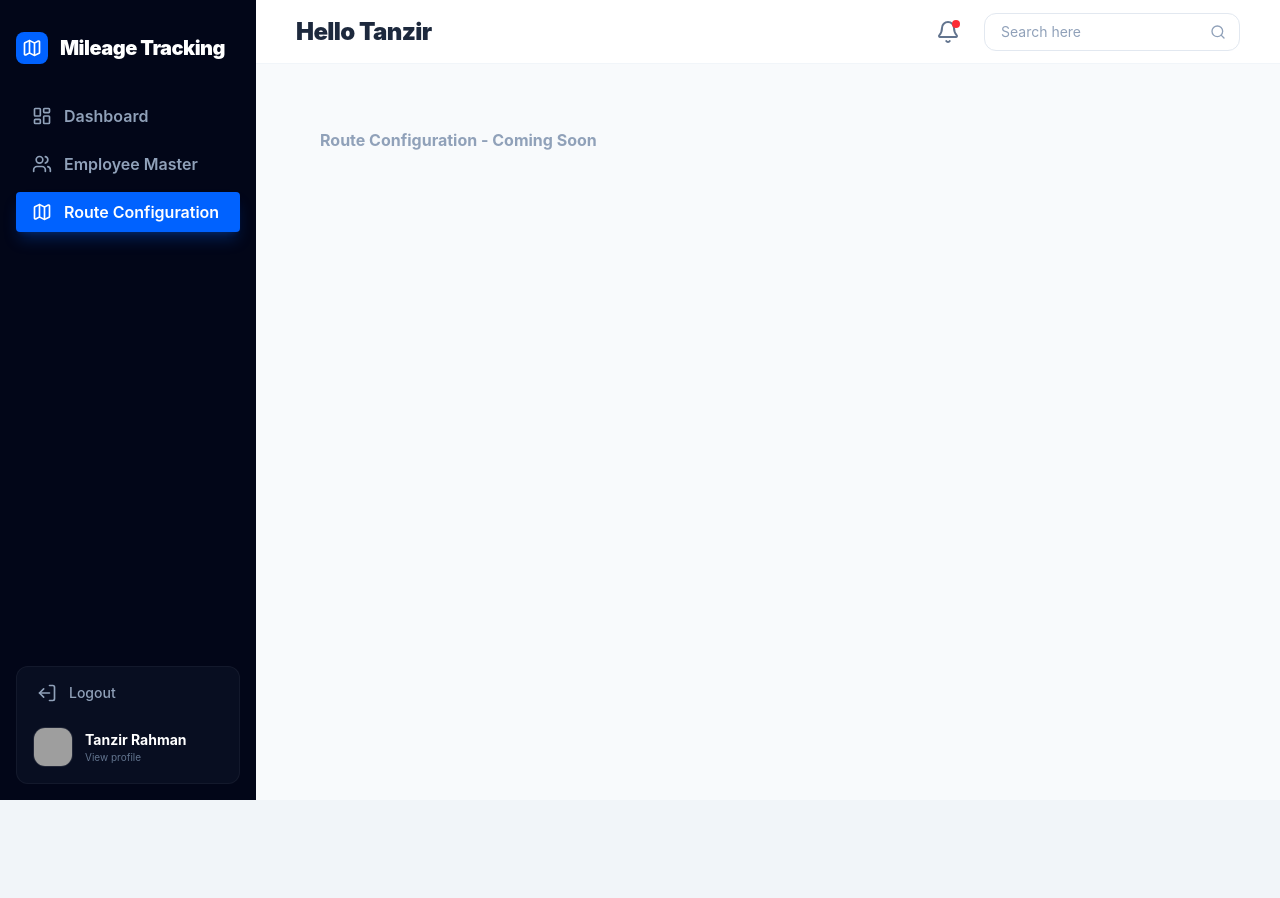
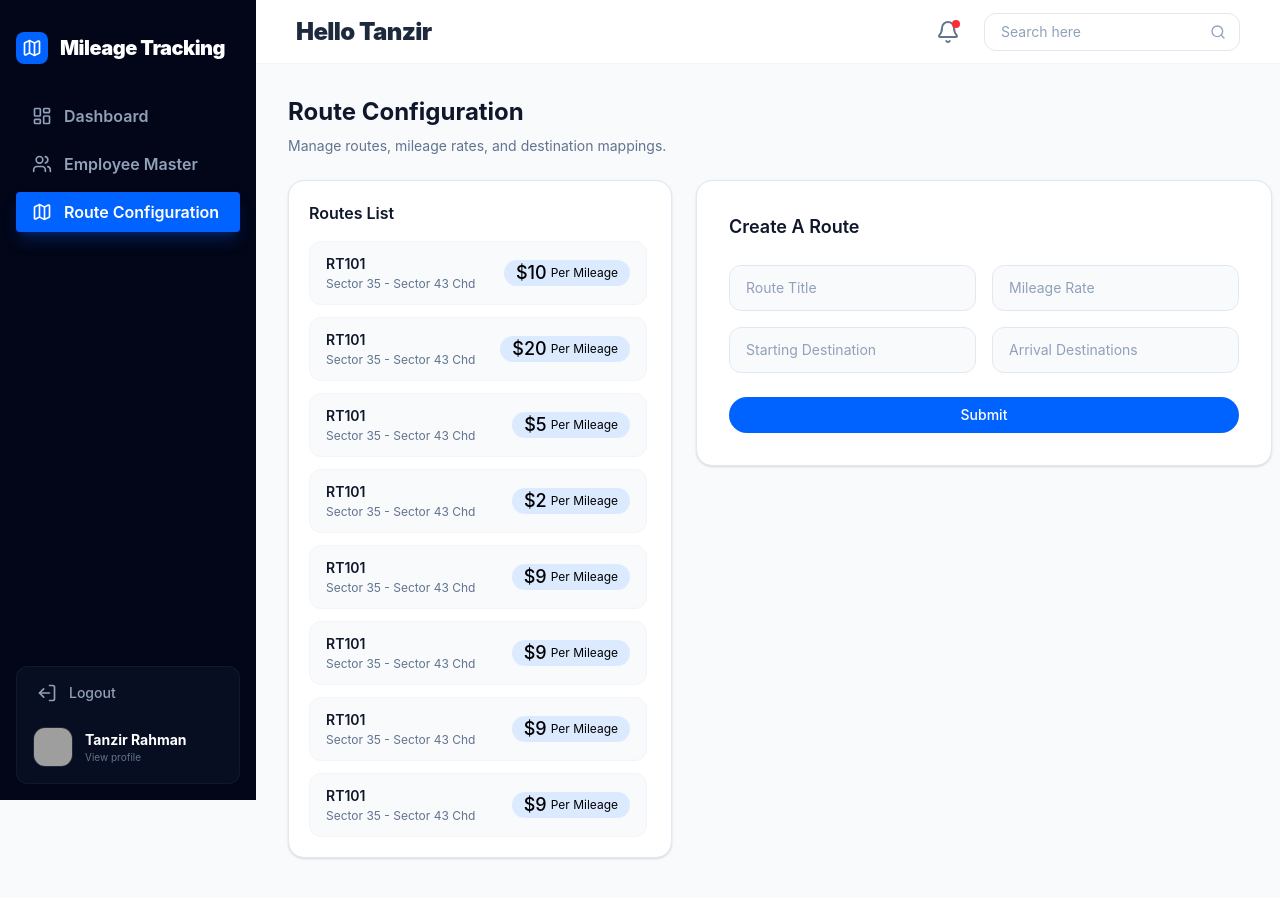
Before and after one commit to vineet0203/mileage-web-app, a React (Vite) app: page /routes in a window 1280 px wide. Shown: the top 898 px of the page. Before the commit the page ends 800 px from the top, so only its background shows below. Built offline with nearby package versions, Linux system fonts and the light colour scheme; grey boxes are pictures that could not be loaded.

Commit message:
feat: routes

```diff
--- /dev/null
+++ b/src/components/routeconfig/CreateRouteForm.tsx
@@ -0,0 +1,86 @@
+import React, { useState } from 'react'
+import { Input } from '../ui/Input'
+import { Button } from '../ui/Button'
+import type { Route } from '../../pages/RouteConfiguration'
+
+interface CreateRouteFormProps {
+  onSubmit: (formData: Omit<Route, 'id'>) => void
+}
+
+interface FormState {
+  title: string
+  startingDestination: string
+  arrivalDestinations: string
+  mileageRate: string
+}
+
+const CreateRouteForm: React.FC<CreateRouteFormProps> = ({ onSubmit }) => {
+  const [formData, setFormData] = useState<FormState>({
+    title: '',
+    startingDestination: '',
+    arrivalDestinations: '',
+    mileageRate: '',
+  })
+
+  const handleChange = (key: keyof FormState, value: string) => {
+    setFormData(prev => ({ ...prev, [key]: value }))
+  }
+
+  const handleSubmit = (e: React.FormEvent) => {
+    e.preventDefault()
+    onSubmit({
+      title: formData.title,
+      startingDestination: formData.startingDestination,
+      arrivalDestinations: formData.arrivalDestinations,
+      mileageRate: parseFloat(formData.mileageRate) || 0,
+    })
+    setFormData({
+      title: '',
+      startingDestination: '',
+      arrivalDestinations: '',
+      mileageRate: '',
+    })
+  }
+
+  return (
+    <div className="rounded-2xl border border-slate-200 bg-white p-8 shadow-sm">
+      <h2 className="mb-6 text-lg font-semibold text-slate-900">Create A Route</h2>
+
+      <form onSubmit={handleSubmit} className="space-y-6">
+        <div className="grid gap-4 sm:grid-cols-2">
+          <Input
+            label="Route Title"
+            placeholder="Route Title"
+            value={formData.title}
+            onChange={e => handleChange('title', e.target.value)}
+          />
+          <Input
+            label="Mileage Rate"
+            placeholder="Mileage Rate"
+            type="number"
+            value={formData.mileageRate}
+            onChange={e => handleChange('mileageRate', e.target.value)}
+          />
+          <Input
+            label="Starting Destination"
+            placeholder="Starting Destination"
+            value={formData.startingDestination}
+            onChange={e => handleChange('startingDestination', e.target.value)}
+          />
+          <Input
+            label="Arrival Destinations"
+            placeholder="Arrival Destinations"
+            value={formData.arrivalDestinations}
+            onChange={e => handleChange('arrivalDestinations', e.target.value)}
+          />
+        </div>
+
+        <Button type="submit" className="w-full">
+          Submit
+        </Button>
+      </form>
+    </div>
+  )
+}
+
+export default CreateRouteForm
--- /dev/null
+++ b/src/components/routeconfig/RoutesList.tsx
@@ -0,0 +1,47 @@
+import React from "react";
+import type { Route } from "../../pages/RouteConfiguration";
+
+interface RoutesListProps {
+  routes: Route[];
+}
+
+const RoutesList: React.FC<RoutesListProps> = ({ routes }) => {
+  return (
+    <div className="rounded-2xl border border-slate-200 bg-white p-5 shadow-sm">
+      {/* Header */}
+      <h2 className="mb-4 text-base font-semibold text-slate-900">
+        Routes List
+      </h2>
+
+      {/* List */}
+      <div className="space-y-3 pr-1">
+        {routes.map((route) => (
+          <div
+            key={`${route.id}-${route.mileageRate}`}
+            className="flex items-center justify-between rounded-xl border border-slate-100 bg-slate-50 px-4 py-3 transition hover:bg-slate-100"
+          >
+            {/* Left content */}
+            <div className="min-w-0">
+              <p className="text-sm font-semibold text-slate-900 truncate">
+                {route.id}
+              </p>
+              <p className="text-xs text-slate-500 truncate mt-0.5">
+                {route.title}
+              </p>
+            </div>
+
+            {/* Right badge */}
+            <div className="ml-3 shrink-0 rounded-full bg-blue-100 px-3 py-1 flex items-center justify-center gap-1 text-black">
+              <span className="text-lg font-medium leading-none">
+                ${route.mileageRate}
+              </span>
+              <span className="text-xs leading-none">Per Mileage</span>
+            </div>
+          </div>
+        ))}
+      </div>
+    </div>
+  );
+};
+
+export default RoutesList;
--- /dev/null
+++ b/src/pages/RouteConfiguration.tsx
@@ -0,0 +1,106 @@
+import React, { useState } from "react";
+import RoutesList from "../components/routeconfig/RoutesList";
+import CreateRouteForm from "../components/routeconfig/CreateRouteForm";
+
+export interface Route {
+  id: string;
+  title: string;
+  startingDestination: string;
+  arrivalDestinations: string;
+  mileageRate: number;
+}
+
+const INITIAL_ROUTES: Route[] = [
+  {
+    id: "RT101",
+    title: "Sector 35 - Sector 43 Chd",
+    startingDestination: "Sector 35",
+    arrivalDestinations: "Sector 43",
+    mileageRate: 10,
+  },
+  {
+    id: "RT101",
+    title: "Sector 35 - Sector 43 Chd",
+    startingDestination: "Sector 35",
+    arrivalDestinations: "Sector 43",
+    mileageRate: 20,
+  },
+  {
+    id: "RT101",
+    title: "Sector 35 - Sector 43 Chd",
+    startingDestination: "Sector 35",
+    arrivalDestinations: "Sector 43",
+    mileageRate: 5,
+  },
+  {
+    id: "RT101",
+    title: "Sector 35 - Sector 43 Chd",
+    startingDestination: "Sector 35",
+    arrivalDestinations: "Sector 43",
+    mileageRate: 2,
+  },
+  {
+    id: "RT101",
+    title: "Sector 35 - Sector 43 Chd",
+    startingDestination: "Sector 35",
+    arrivalDestinations: "Sector 43",
+    mileageRate: 9,
+  },
+  {
+    id: "RT101",
+    title: "Sector 35 - Sector 43 Chd",
+    startingDestination: "Sector 35",
+    arrivalDestinations: "Sector 43",
+    mileageRate: 9,
+  },
+  {
+    id: "RT101",
+    title: "Sector 35 - Sector 43 Chd",
+    startingDestination: "Sector 35",
+    arrivalDestinations: "Sector 43",
+    mileageRate: 9,
+  },
+  {
+    id: "RT101",
+    title: "Sector 35 - Sector 43 Chd",
+    startingDestination: "Sector 35",
+    arrivalDestinations: "Sector 43",
+    mileageRate: 9,
+  },
+];
+
+const RouteConfiguration: React.FC = () => {
+  const [routes, setRoutes] = useState<Route[]>(INITIAL_ROUTES);
+
+  const handleCreateRoute = (formData: Omit<Route, "id">) => {
+    const newRoute: Route = {
+      id: `RT${Math.floor(Math.random() * 1000)}`,
+      ...formData,
+    };
+    setRoutes((prev) => [newRoute, ...prev]);
+  };
+
+  return (
+    <div className="space-y-6 pb-12">
+      <div>
+        <h1 className="text-2xl font-bold text-slate-900">
+          Route Configuration
+        </h1>
+        <p className="mt-2 text-sm text-slate-500">
+          Manage routes, mileage rates, and destination mappings.
+        </p>
+      </div>
+
+      <div className="grid gap-6 lg:grid-cols-[40%_60%]">
+        <div>
+          <RoutesList routes={routes} />
+        </div>
+        <div>
+          <CreateRouteForm onSubmit={handleCreateRoute} />
+        </div>
+      </div>
+    </div>
+  );
+};
+
+export default RouteConfiguration;
--- a/src/routes.tsx
+++ b/src/routes.tsx
@@ -10,6 +10,7 @@ import ForgotPasswordForm from './components/auth/ForgotPasswordForm'
 import ResetPasswordForm from './components/auth/ResetPasswordForm'
 import Dashboard from './pages/Dashboard'
 import Employees from './pages/Employees'
+import RouteConfiguration from './pages/RouteConfiguration'
 
 /**
  * Type-safe route definitions for the application.
@@ -67,7 +68,7 @@ export const routes: RouteObject[] = [
           },
           {
             path: 'routes',
-            element: <div className="p-8 text-slate-400 font-bold">Route Configuration - Coming Soon</div>,
+            element: <RouteConfiguration />,
           },
         ],
       },
```
